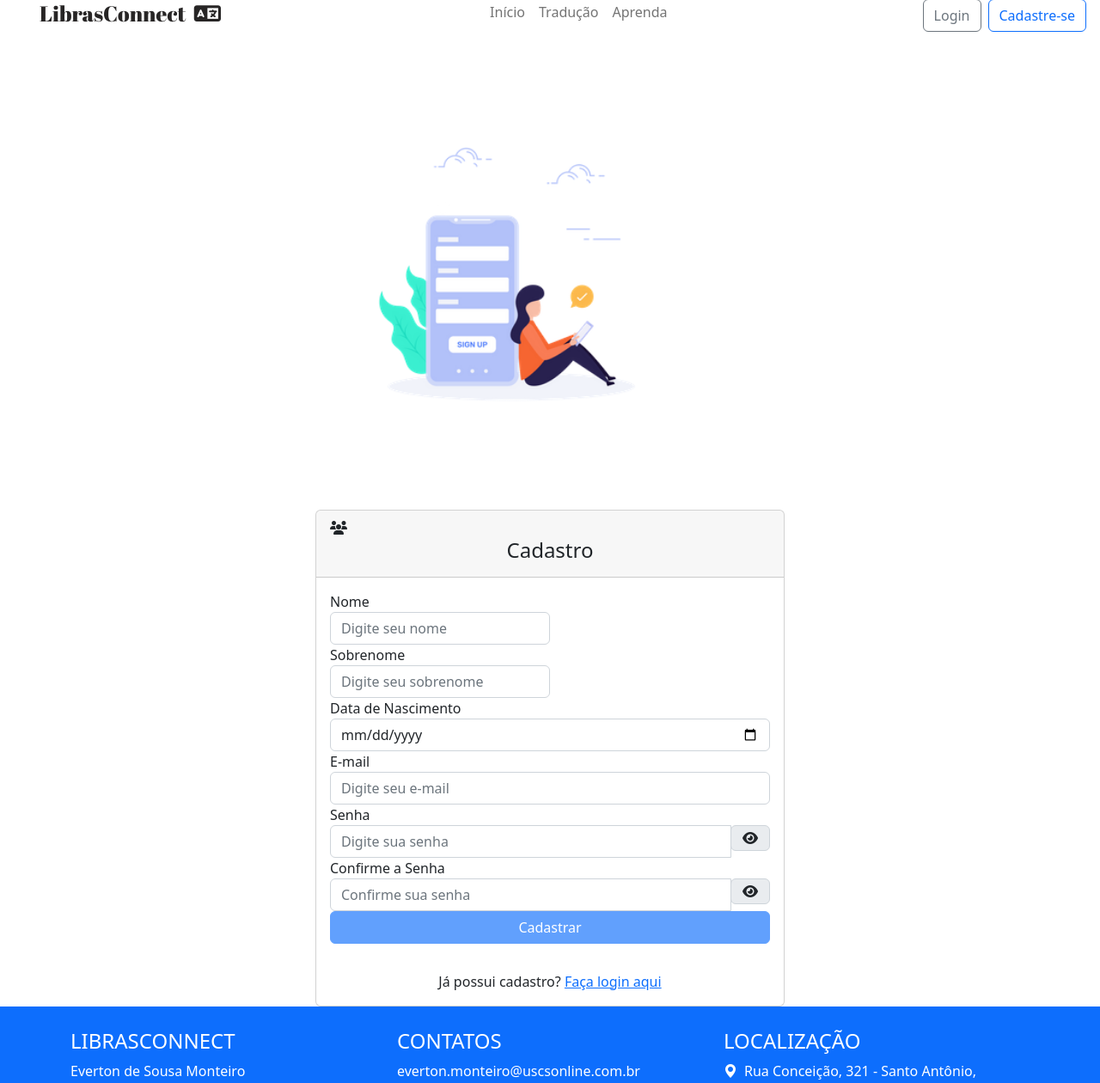
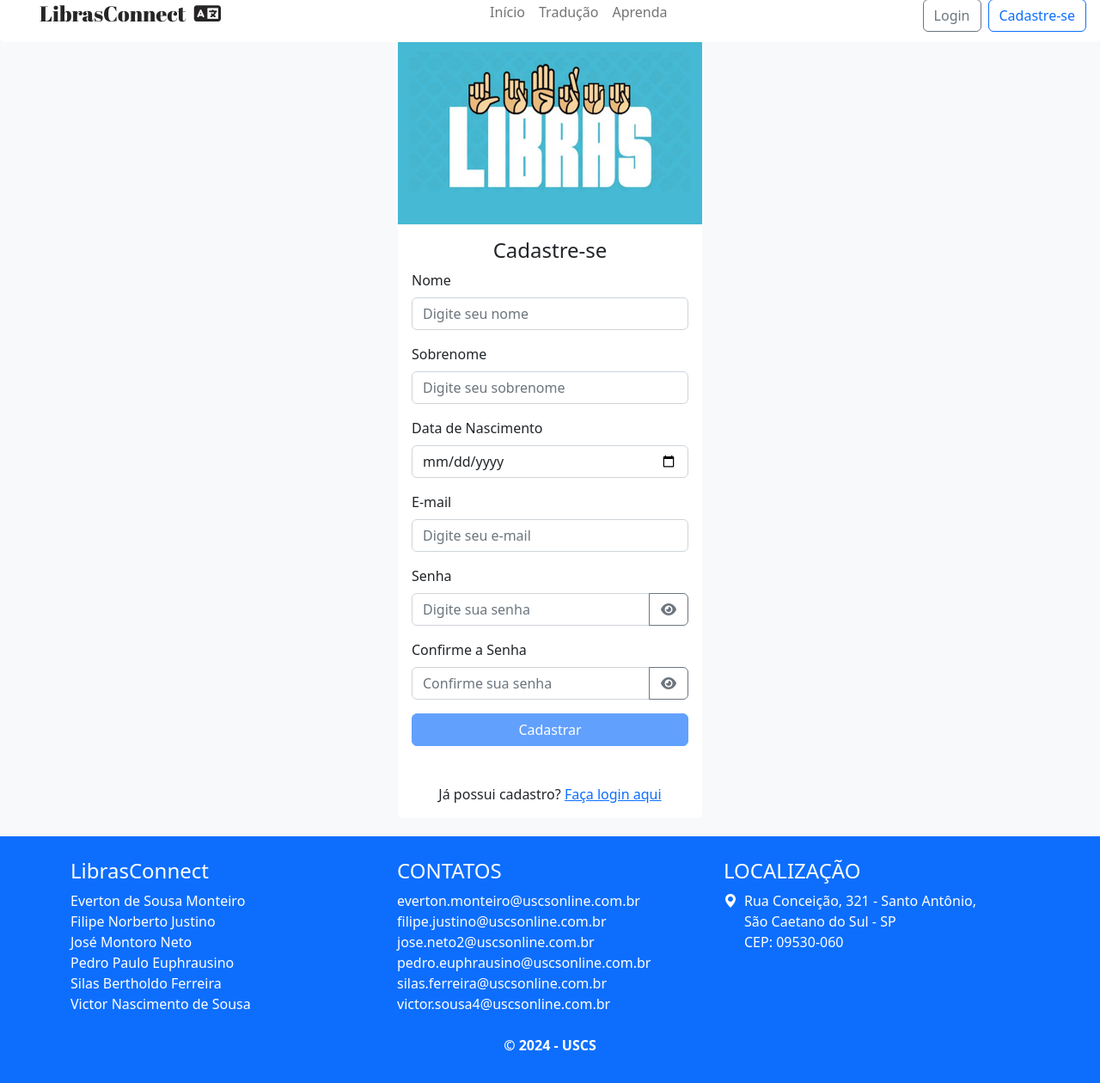
Before and after one commit to SilasPDJ/TCC, a PHP site: page /send-data/html/cadastro in a window 1280 px wide. Shown: the part 21-1281 px from the top of the page at 86% size. Run offline with PHP 8.4, Linux system fonts and the light colour scheme; some libraries are stand-ins or nearby versions.

Commit message:
login & cadastro

```diff
--- a/frontend/html/cadastro.php
+++ b/frontend/html/cadastro.php
@@ -5,98 +5,69 @@
 
 <head>
     <meta charset="UTF-8">
+    <meta name="viewport" content="width=device-width, initial-scale=1.0"> <!-- Meta tag para responsividade -->
     <title>Cadastro</title>
     <!-- Links to Bootstrap CSS -->
+    <link href="https://cdn.jsdelivr.net/npm/bootstrap@5.3.0-alpha1/dist/css/bootstrap.min.css" rel="stylesheet" integrity="sha384-...your-integrity-hash..." crossorigin="anonymous">
     <?php include_once('utils/head.php') ?>
-
 </head>
 
 <body>
     <?php include 'utils/navbar.php'; ?>
 
-    <div class="container mt-5">
-        <div class="row justify-content-center pagina">
-            <img src="../img/registerImage.png" class="rounded float-end registerImage" alt="...">
-            <div class="col-md-6">
-                <div class="card">
-                    <div class="card-header">
-                        <div class="icon-users">
-                            <i class="fa-solid fa-users"></i>
+    <main>
+        <div class="container">
+            <div class="row justify-content-center">
+                <div class="col-md-4">
+                    <div class="card border-light">
+                        <img class="card-img-top" src="\img\libras.jpg" alt="Inclusão Linguística" />
+                        <div class="card-body">
+                            <h4 class="card-title text-center">Cadastre-se</h4>
+                            <form id="cadastro-form">
+                                <div class="form-group mb-3">
+                                    <label for="inputName" class="form-label">Nome</label>
+                                    <input type="text" class="form-control" name="inputName" id="inputName" placeholder="Digite seu nome" required>
                                 </div>
-                        <h4 class="card-title text-center">Cadastro</h4>
+                                <div class="form-group mb-3">
+                                    <label for="inputSurname" class="form-label">Sobrenome</label>
+                                    <input type="text" class="form-control" name="inputSurname" id="inputSurname" placeholder="Digite seu sobrenome" required>
                                 </div>
-                    <div class="card-body">
-                        <form id="cadastro-form">
-                            <div class="form-row">
-                                <div class="form-group col-md-6" id="name-group">
-                                    <label for="inputName">Nome</label>
-                                    <input type="text" class="form-control" name="inputName" id="inputName"
-                                        placeholder="Digite seu nome" required>
-
-                                </div>
-                                <div class="form-group col-md-6" id="surname-group">
-                                    <label for="inputSurname">Sobrenome</label>
-                                    <input type="text" class="form-control" name="inputSurname" id="inputSurname"
-                                        placeholder="Digite seu sobrenome" required>
+                                <div class="form-group mb-3">
+                                    <label for="inputBornDate" class="form-label">Data de Nascimento</label>
+                                    <input type="date" class="form-control" name="inputBornDate" id="inputBornDate" required>
+                                    <div class="invalid-feedback">
+                                        Data de Nascimento deve ser anterior à data atual.
                                     </div>
                                 </div>
-                            <div class="form-row">
-                                <div class="form-group col-md-12" id="birthdate-group">
-                                    <label for="inputBornDate">Data de Nascimento</label>
-                                    <input type="date" class="form-control" name="inputBornDate" id="inputBornDate"
-                                        placeholder="Digite sua data de nascimento" required>
-                                    <div class="invalid-feedback">
-                                        Data de Nascimento deve ser anterior à data atual. </div>
+                                <div class="form-group mb-3">
+                                    <label for="inputEmail" class="form-label">E-mail</label>
+                                    <input type="email" class="form-control" name="inputEmail" id="inputEmail" placeholder="Digite seu e-mail" required>
+                                </div>
+                                <div class="form-group mb-3">
+                                    <label for="inputPassword" class="form-label">Senha</label>
+                                    <div class="input-group">
+                                        <input type="password" class="form-control" name="inputPassword" id="inputPassword" placeholder="Digite sua senha" required>
+                                        <button class="btn btn-outline-secondary" type="button" id="togglePassword">
+                                            <i class="fa fa-fw fa-eye field_icon"></i>
+                                        </button>
                                     </div>
                                 </div>
-
-                            <div class="form-row">
-                                <div class="form-group col-md-12" id="email-group">
-                                    <label for="inputEmail">E-mail</label>
-                                    <input type="email" class="form-control" name="inputEmail" id="inputEmail"
-                                        placeholder="Digite seu e-mail" required>
+                                <div class="form-group mb-3">
+                                    <label for="inputConfirmPassword" class="form-label">Confirme a Senha</label>
+                                    <div class="input-group">
+                                        <input type="password" class="form-control" name="inputConfirmPassword" id="inputConfirmPassword" placeholder="Confirme sua senha" required>
+                                        <button class="btn btn-outline-secondary" type="button" id="toggleConfirmPassword">
+                                            <i class="fa fa-fw fa-eye field_icon"></i>
+                                        </button>
                                     </div>
                                 </div>
-                            <div class="form-row">
-                                <div class="form-group col-md-12" id="password-group">
-                                    <label for="inputPassword">Senha</label>
-                                    <div class="input-group">
-                                        <input type="password" class="form-control" name="inputPassword"
-                                            id="inputPassword" placeholder="Digite sua senha" required>
-                                        <div class="input-group-append">
-                                            <span class="input-group-text">
-                                                <i class="fa fa-fw fa-eye field_icon toggle-password"
-                                                    toggle="#inputPassword"></i>
-                                            </span>
-                                        </div>
-                                    </div>
-                                </div>
-                            </div>
-
-                            <div class="form-row">
-                                <div class="form-group col-md-12" id="confirmPassword-group">
-                                    <label for="inputConfirmPassword">Confirme a Senha</label>
-                                    <div class="input-group">
-                                        <input type="password" class="form-control" name="inputConfirmPassword"
-                                            id="inputConfirmPassword" placeholder="Confirme sua senha" required>
-                                        <div class="input-group-append">
-                                            <span class="input-group-text">
-                                                <i class="fa fa-fw fa-eye field_icon toggle-password"
-                                                    toggle="#inputConfirmPassword"></i>
-                                            </span>
-                                        </div>
-                                    </div>
-                                </div>
-                            </div>
-
-                            <button id="btCadastrar" type="submit" class="btn btn-primary col-md-12">Cadastrar</button>
+                                <button id="btCadastrar" type="submit" class="btn btn-primary col-12">Cadastrar</button>
                                 <div class="form-check mt-1">
                                     <div id="passwordMatchMessage" class="mt-1"></div>
                                     <div id="validationMessage"></div>
                                 </div>
                             </form>
-
-                        <div class="text-center mt-1">
+                            <div class="text-center mt-3">
                                 Já possui cadastro? <a href="login">Faça login aqui</a>
                             </div>
                         </div>
@@ -104,19 +75,31 @@
                 </div>
             </div>
         </div>
+    </main>
+
     <?php require_once('utils/footer.php') ?>
 
-
-    <script src="https://code.jquery.com/jquery-3.2.1.min.js">
-    </script>
-    <script src="https://cdnjs.cloudflare.com/ajax/libs/popper.js/1.12.9/umd/popper.min.js"
-        integrity="sha384-ApNbgh9B+Y1QKtv3Rn7W3mgPxhU9K/ScQsAP7hUibX39j7fakFPskvXusvfa0b4Q" crossorigin="anonymous">
-    </script>
-    <script src="https://maxcdn.bootstrapcdn.com/bootstrap/4.0.0/js/bootstrap.min.js">
-    </script>
+    <script src="https://cdn.jsdelivr.net/npm/bootstrap@5.3.0-alpha1/dist/js/bootstrap.bundle.min.js"></script>
     <script src="../Js/validators/cadastro.js"></script>
     <script src="../Js/common/events.js"></script>
+    <script>
+        // JavaScript to toggle password visibility
+        document.getElementById('togglePassword').addEventListener('click', function() {
+            const passwordInput = document.getElementById('inputPassword');
+            const passwordType = passwordInput.getAttribute('type') === 'password' ? 'text' : 'password';
+            passwordInput.setAttribute('type', passwordType);
+            this.querySelector('i').classList.toggle('fa-eye');
+            this.querySelector('i').classList.toggle('fa-eye-slash');
+        });
 
+        document.getElementById('toggleConfirmPassword').addEventListener('click', function() {
+            const confirmPasswordInput = document.getElementById('inputConfirmPassword');
+            const confirmPasswordType = confirmPasswordInput.getAttribute('type') === 'password' ? 'text' : 'password';
+            confirmPasswordInput.setAttribute('type', confirmPasswordType);
+            this.querySelector('i').classList.toggle('fa-eye');
+            this.querySelector('i').classList.toggle('fa-eye-slash');
+        });
+    </script>
 </body>
 
 </html>
--- a/frontend/html/utils/footer.php
+++ b/frontend/html/utils/footer.php
@@ -3,7 +3,7 @@
     <div class="container text-white mx-auto">
         <div class="row itens">
             <div class="col-md-4">
-                <h4 class="text-uppercase">LibrasConnect</h4>
+                <h4 class="text-title">LibrasConnect</h4>
                 <ul class="list-unstyled">
                     <li>Everton de Sousa Monteiro</li>
                     <li>Filipe Norberto Justino</li>
--- a/frontend/index.php
+++ b/frontend/index.php
@@ -62,7 +62,8 @@
 
                 <div class="proposito mt-4">
                     <p class="lead">
-                        Para isso, criamos uma <b>ferramenta</b> que realiza reconhecimento e tradução de <b>Libras</b> <i>(Língua Brasileira de Sinais)</i>.
+                        Visando isso, desenvolvemos uma <b>ferramenta</b> de reconhecimento e tradução de <b>Libras</b> <i>(Língua Brasileira de Sinais)</i>. Para acessá-la, é necessário efetuar <a href="/html/login" class="link-dark">login</a>.
+
                     </p>
                 </div>
             </div>
```
Also changed, not shown: frontend/html/login.php (+4 -3 lines), frontend/html/traducao.php (+0 -19 lines). Lines whose indentation alone changed are shown as unchanged.
